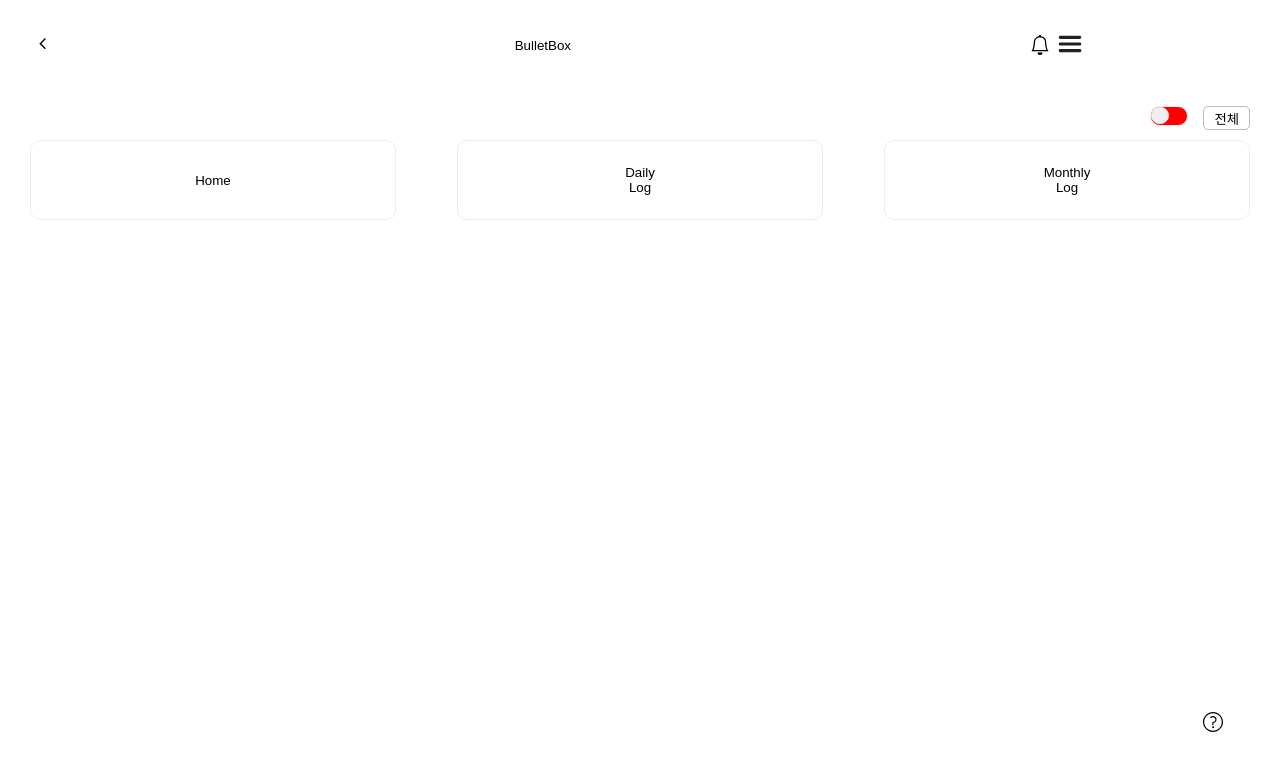
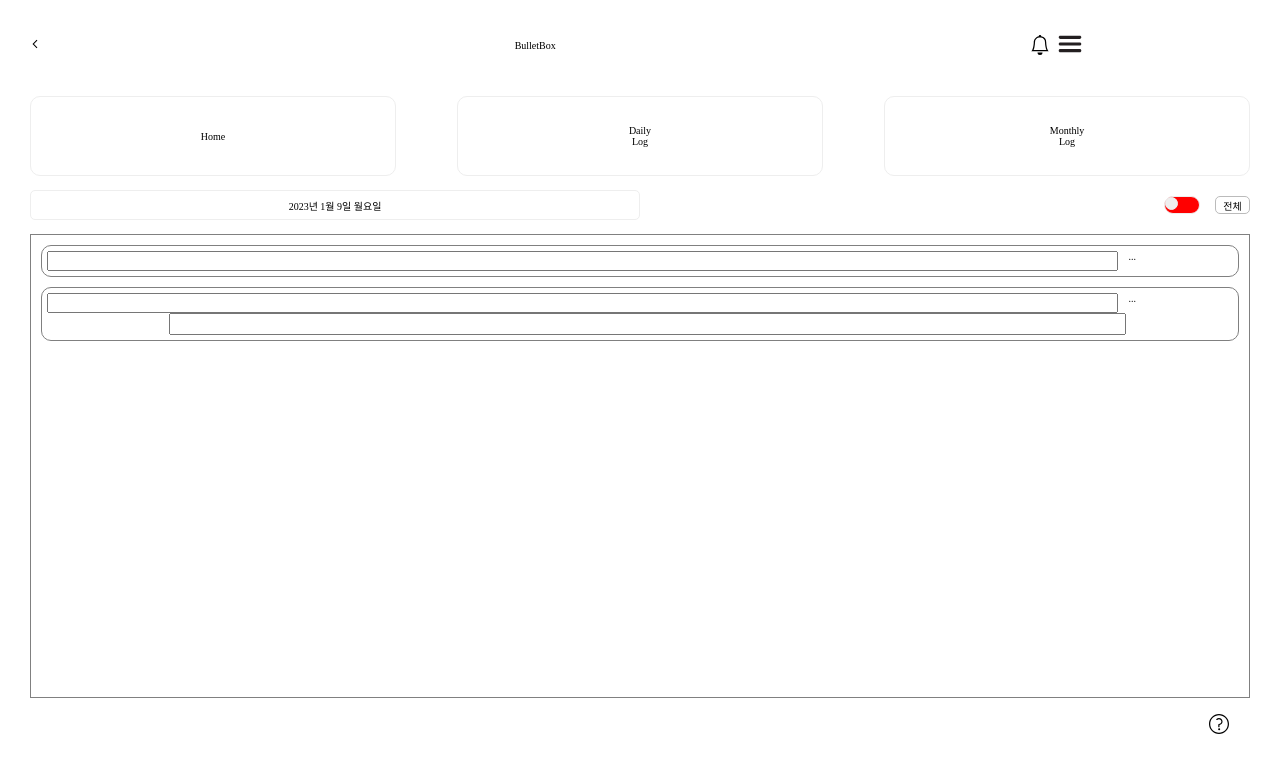
Before and after one commit to BulletBoxProject/BulletBox-project-FE-, a React (Create React App) app: page /dailys in a window 1280 px wide. Shown: the top 772 px of the page. Built offline with nearby package versions, Linux system fonts and the light colour scheme; no server answers.

Commit message:
feat: 메인페이지, 데일리로그 페이지 레이아웃

```diff
--- /dev/null
+++ b/src/components/common/ToggleSwitch.jsx
@@ -0,0 +1,37 @@
+import React, { useState } from "react";
+import styled from "styled-components";
+
+const ToggleSwitch = () => {
+  const [toggleState, setToggleState] = useState(false);
+
+  const toggleHandler = () => {
+    setToggleState(!toggleState);
+  };
+  return (
+    <div>
+      <ToggleDiv toggleState={toggleState}>
+        <ToggleButton onClick={toggleHandler} type="button" />
+      </ToggleDiv>
+    </div>
+  );
+};
+
+export default ToggleSwitch;
+
+const ToggleDiv = styled.div`
+  font-size: 12px;
+  width: 3em;
+  height: 1.5em;
+  background-color: ${({ toggleState }) => (toggleState ? "green" : "red")};
+  border: 1px solid #eeeeee;
+  border-radius: 10px;
+  display: flex;
+  justify-content: ${({ toggleState }) =>
+    toggleState ? "flex-end" : "flex-start"};
+`;
+const ToggleButton = styled.button`
+  width: 1.3em;
+  height: 1.3em;
+  border: 1px solid #efefef;
+  border-radius: 100%;
+`;
--- a/src/components/dailyLog/components/SelectGroup.jsx
+++ b/src/components/dailyLog/components/SelectGroup.jsx
@@ -2,19 +2,13 @@ import React, { useState } from "react";
 import styled from "styled-components";
 
 import SelectCategory from "../../common/SelectCategory";
+import ToggleSwitch from "../../common/ToggleSwitch";
 
 const SelectGroup = () => {
-  const [toggleState, setToggleState] = useState(false);
-
-  const toggleHandler = () => {
-    setToggleState(!toggleState);
-  };
   return (
     <div>
       <SelectDiv>
-        <ToggleDiv toggleState={toggleState}>
-          <ToggleSwitch onClick={toggleHandler} type="button" />
-        </ToggleDiv>
+        <ToggleSwitch />
         <SelectCategory />
       </SelectDiv>
     </div>
@@ -29,20 +23,3 @@ const SelectDiv = styled.div`
   margin: 10px 0;
   gap: 15px;
 `;
-const ToggleDiv = styled.div`
-  font-size: 12px;
-  width: 3em;
-  height: 1.5em;
-  background-color: ${({ toggleState }) => (toggleState ? "green" : "red")};
-  border: 1px solid #eeeeee;
-  border-radius: 10px;
-  display: flex;
-  justify-content: ${({ toggleState }) =>
-    toggleState ? "flex-end" : "flex-start"};
-`;
-const ToggleSwitch = styled.button`
-  width: 1.3em;
-  height: 1.3em;
-  border: 1px solid #efefef;
-  border-radius: 100%;
-`;
--- a/src/components/dailyLog/screen/DailyLogContainer.jsx
+++ b/src/components/dailyLog/screen/DailyLogContainer.jsx
@@ -2,13 +2,38 @@ import React from "react";
 import styled from "styled-components";
 
 import NavigationMenu from "../../common/NavigationMenu";
+import DateButton from "../../common/Button";
 import SelectGroup from "../components/SelectGroup";
 
 const DailyLogContainer = () => {
+  const day = ["일", "월", "화", "수", "목", "금", "토"];
+  const today = `${new Date().getFullYear()}년 ${
+    new Date().getMonth() + 1
+  }월 ${new Date().getDate()}일 ${day[new Date().getDay()]}요일`;
   return (
     <Container>
-      <SelectGroup />
       <NavigationMenu />
+      <DateAndSelectDiv>
+        <DateButton width={"50%"}>{today}</DateButton>
+        <SelectGroup />
+      </DateAndSelectDiv>
+      <TodoBulletDiv>
+        <BulletTodoCard>
+          <MainBulletTodo>
+            <input />
+            <div>...</div>
+          </MainBulletTodo>
+        </BulletTodoCard>
+        <BulletTodoCard>
+          <MainBulletTodo>
+            <input />
+            <div>...</div>
+          </MainBulletTodo>
+          <BulletMemo>
+            <input />
+          </BulletMemo>
+        </BulletTodoCard>
+      </TodoBulletDiv>
     </Container>
   );
 };
@@ -16,5 +41,46 @@ const DailyLogContainer = () => {
 export default DailyLogContainer;
 
 const Container = styled.div`
+  font-family: cursive;
   padding: 30px;
 `;
+const DateAndSelectDiv = styled.div`
+  display: flex;
+  justify-content: space-between;
+  align-items: center;
+  padding: 10px 0;
+`;
+const TodoBulletDiv = styled.div`
+  display: flex;
+  flex-direction: column;
+  border: 1px solid gray;
+  min-height: 58vh;
+  padding: 10px;
+  gap: 10px;
+`;
+const BulletTodoCard = styled.div`
+  display: flex;
+  flex-direction: column;
+  justify-content: space-between;
+  border: 1px solid gray;
+  padding: 5px;
+  border-radius: 10px;
+`;
+const MainBulletTodo = styled.div`
+  display: flex;
+  gap: 10px;
+  width: 100%;
+  & > input {
+    width: 90%;
+    padding: 0;
+    margin: 0;
+  }
+`;
+const BulletMemo = styled.div`
+  display: flex;
+  justify-content: flex-end;
+  & > input {
+    width: 80%;
+    margin-right: 9%;
+  }
+`;
--- a/src/components/main/screen/MainContainer.jsx
+++ b/src/components/main/screen/MainContainer.jsx
@@ -4,27 +4,24 @@ import { useSelector } from "react-redux";
 import uuid from "react-uuid";
 
 import NavigationMenu from "../../common/NavigationMenu";
-import DateButton from "../../common/Button";
+
 import SelectCategory from "../../common/SelectCategory";
+import BulletCalendar from "../../calendar/Calendar";
 import MainInputCard from "../components/MainInputCard";
 import MainEditCard from "../components/MainEditCard";
 
 const MainContainer = () => {
   const bulletList = useSelector((state) => state.bullet_main.bulletList);
   console.log("리듀서 상태 저장 값", bulletList);
-  const day = ["일", "월", "화", "수", "목", "금", "토"];
-  const today = `${new Date().getFullYear()}년 ${
-    new Date().getMonth() + 1
-  }월 ${new Date().getDate()}일 ${day[new Date().getDay()]}요일`;
+
   return (
     <Container>
       <NavigationMenu />
-      <DateAndSelectDiv>
-        <DateButton width={"50%"}>{today}</DateButton>
+      <SelectDiv>
         <SelectCategory style={{ padding: "10px" }} />
-      </DateAndSelectDiv>
+      </SelectDiv>
       <CalendarDiv>
-        <h1>Calendar</h1>
+        <BulletCalendar />
       </CalendarDiv>
       <TodoDiv>
         <BulletDiv>
@@ -53,15 +50,15 @@ const Container = styled.div`
   justify-content: center;
   padding: 10px 30px;
 `;
-const DateAndSelectDiv = styled.div`
+const SelectDiv = styled.div`
   display: flex;
-  justify-content: space-between;
+  justify-content: flex-end;
   align-items: center;
   padding: 10px 0;
 `;
 const CalendarDiv = styled.div`
   border: 1px solid black;
-  height: 40vh;
+  height: 43vh;
   margin-bottom: 10px;
   display: flex;
   justify-content: center;
@@ -77,14 +74,14 @@ const BulletDiv = styled.div`
   flex-direction: column;
   padding: 0 10px;
   width: 20%;
-  height: 25vh;
+  height: 22vh;
   border: 1px solid gray;
   border-radius: 5px;
   gap: 5px;
 `;
 const InputDiv = styled.div`
   width: 62%;
-  height: 25vh;
+  height: 22vh;
   border: 1px solid gray;
   border-radius: 5px;
   padding: 0 10px;
--- a/src/shared/GlobalStyle.jsx
+++ b/src/shared/GlobalStyle.jsx
@@ -7,19 +7,18 @@ const GlobalStyle = createGlobalStyle`
 }
 
 
-@import url('https://fonts.googleapis.com/css2?family=Montserrat:wght@100;200;300;400;500;600;700;800;900&display=swap');
-@font-face {
-  font-family:'korean';
-  src: url('https://cdn.rawgit.com/moonspam/NanumSquare/master/nanumsquare.css');
+@import url('https://fonts.googleapis.com/css2?family=Oleo+Script:wght@400;700&display=swap');
+@import url('https://cdn.rawgit.com/moonspam/NanumSquare/master/nanumsquare.css');
+
+*{
+  font-family: 'NanumSquare', cursive;
 }
 
-body{
+body, div, button{
   box-sizing: border-box;
   padding: 0;
   margin: 0;
-  font-family: 'Montserrat', sans-serif;
   font-size: 10px;
-
 }
 
 button {
```
